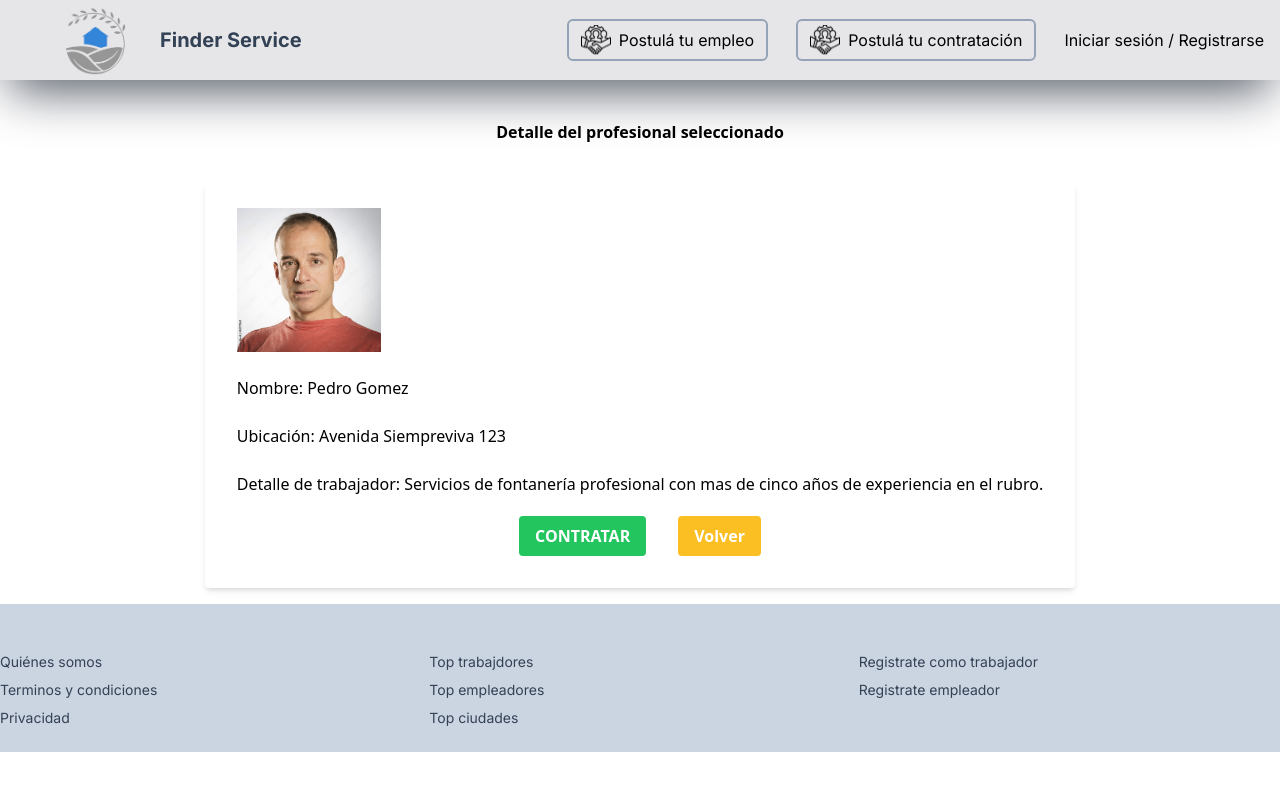
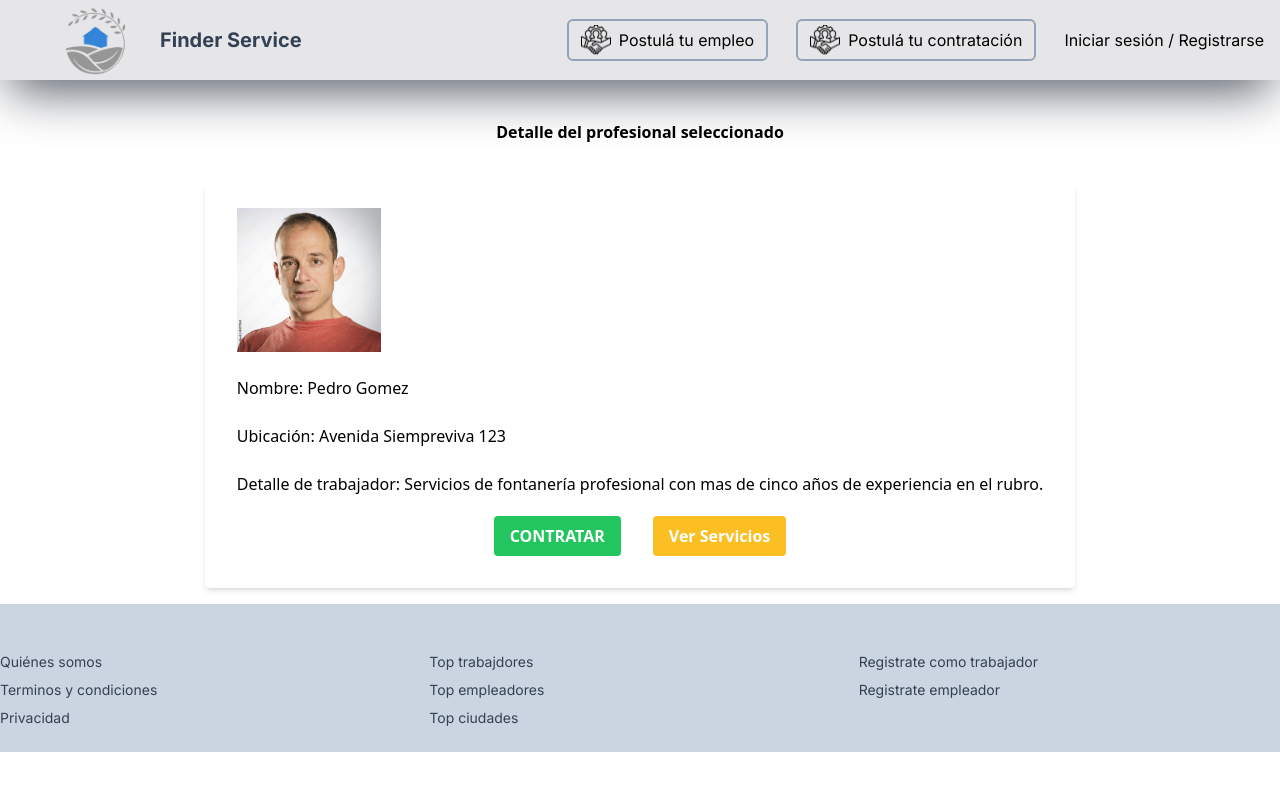
Before and after one commit to FinderService/FinderService, a Next.js app in the folder finderservice/: page /WorkerDetail in a window 1280 px wide. Shown: the top 790 px of the page. Built offline with nearby package versions, Linux system fonts and the light colour scheme.

Commit message:
Correcciones en Forms y en /HomeEmployer

```diff
--- a/finderservice/src/pages/HomeEmployer/index.js
+++ b/finderservice/src/pages/HomeEmployer/index.js
@@ -101,6 +101,11 @@ export default function Search() {
                             </select>
                         </div>
                     </div>
+                    <div className="bg-neutral-300 mt-10 mb-10 p-6 rounded-xl">
+                        <Link href="/HomeEmployer/HEOffers">
+                        <button className="font-bold mb-2">Mis Ofertas</button>
+                        </Link>
+                    </div>
                 </div>
             </div>
             <Footer />
--- a/finderservice/src/pages/WorkerDetail/index.js
+++ b/finderservice/src/pages/WorkerDetail/index.js
@@ -21,8 +21,8 @@ export default function WorkerDetail() {
                 <Link href="/Payment">
                 <button class="bg-green-500 hover:bg-green-600 text-white font-bold py-2 px-4 rounded">CONTRATAR</button>
                 </Link>
-                <Link href="HomeEmployer/HEOffers">
-                <button class="bg-amber-400 hover:bg-amber-600 text-white font-bold py-2 px-4 rounded">Volver</button>
+                <Link href="/MyOffers">
+                <button class="bg-amber-400 hover:bg-amber-600 text-white font-bold py-2 px-4 rounded">Ver Servicios</button>
                 </Link>
             </div>
 
--- a/finderservice/src/pages/contratar/index.js
+++ b/finderservice/src/pages/contratar/index.js
@@ -2,6 +2,7 @@ import Layout from "@components/Layout";
 import Link from "next/link";
 import { useRouter } from 'next/router';
 import { useState } from 'react';
+import Footer from "@components/Footer";
 
 const Form = () => {
   const router = useRouter();
@@ -155,6 +156,7 @@ const Form = () => {
       </Link>
 
     </form>
+    <Footer/>
     </Layout>
   );
 };
--- a/finderservice/src/pages/trabajar/index.js
+++ b/finderservice/src/pages/trabajar/index.js
@@ -2,6 +2,7 @@ import Layout from "@components/Layout";
 import Link from "next/link";
 import { useRouter } from 'next/router';
 import { useState } from 'react';
+import Footer from "@components/Footer";
 
 const FormWork = () => {
   const router = useRouter();
@@ -172,6 +173,7 @@ const FormWork = () => {
       </Link>
 
     </form>
+    <Footer/>
     </Layout>
   );
 };
```
